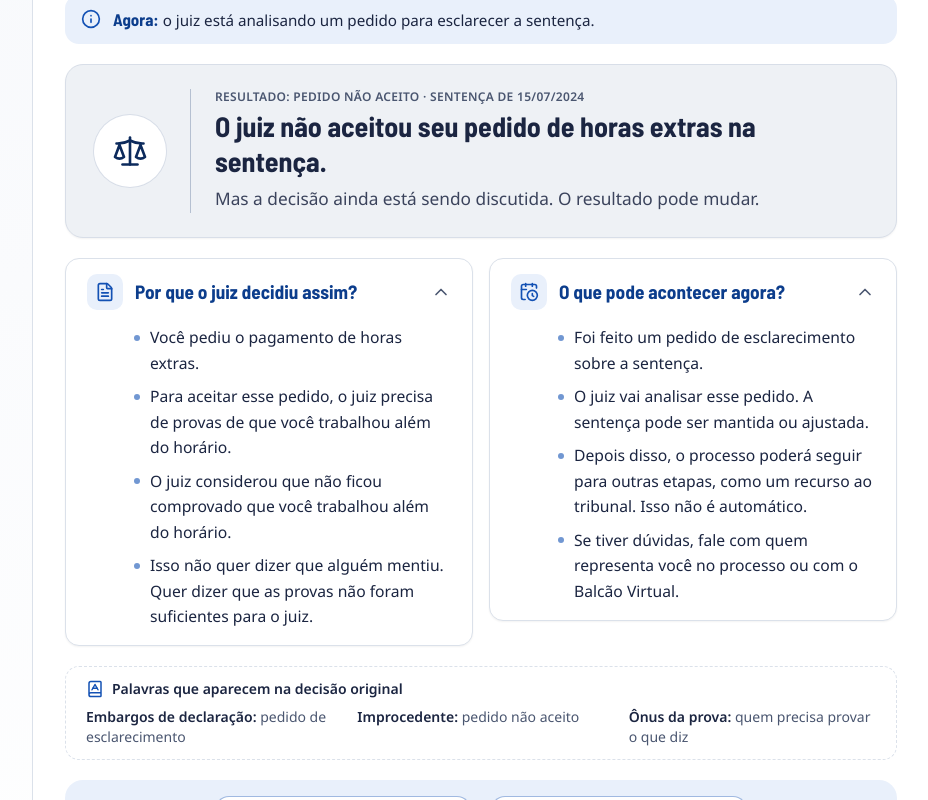
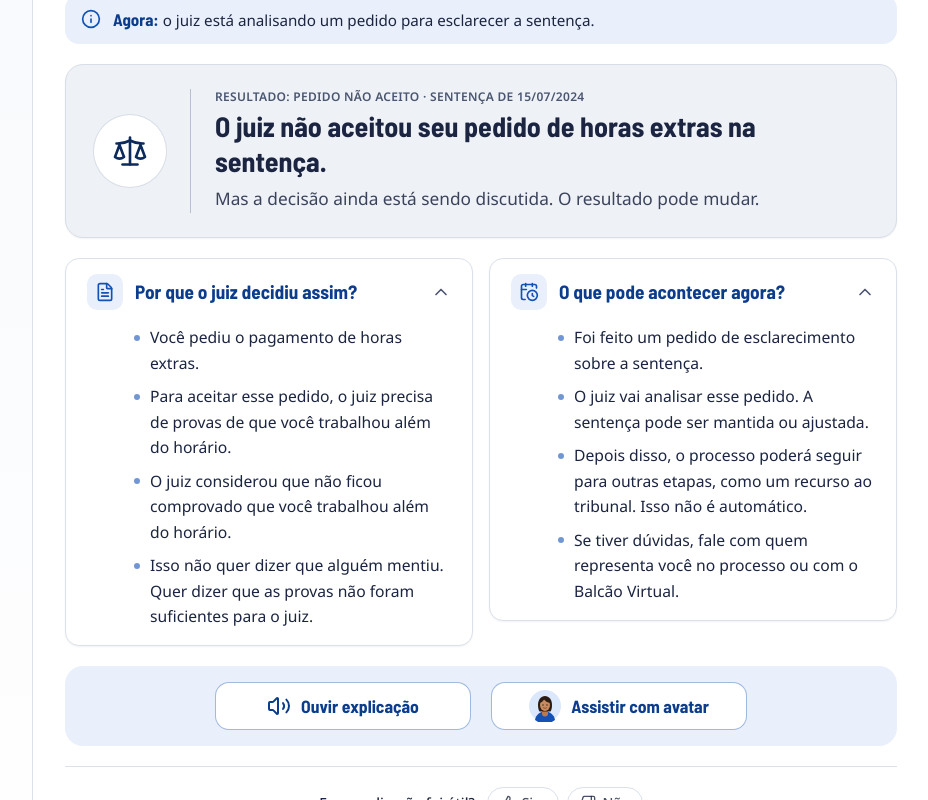
Before and after one commit to matheus-fonseca/entenda-sua-decisao-criejam2026, a Next.js app: page /processos/reclamacao-trabalhista in a window 1280 px wide. Shown: the part 607-1407 px from the top of the page, without its empty margins (351-1279 px from the left). Built offline with nearby package versions, Linux system fonts and the light colour scheme.

Commit message:
refactor: simplifica conteúdo da explicação e do login
- remove a seção "Palavras que aparecem na decisão original", seus dados
  e o tipo GlossaryTerm
- remove "Minha Justiça" da página de login e do título da aba

Co-Authored-By: Claude Opus 5.5 <noreply@anthropic.com>

```diff
--- a/src/app/layout.tsx
+++ b/src/app/layout.tsx
@@ -17,7 +17,7 @@ const titleFont = Barlow_Semi_Condensed({
 
 export const metadata: Metadata = {
   title: {
-    default: "Entenda sua Decisão · Minha Justiça (protótipo)",
+    default: "Entenda sua Decisão (protótipo)",
     template: "%s · Entenda sua Decisão (protótipo)",
   },
   description:
--- a/src/app/page.tsx
+++ b/src/app/page.tsx
@@ -22,8 +22,7 @@ export default function LoginPage() {
 
       <main id="conteudo" className="mx-auto grid w-full max-w-6xl flex-1 items-center gap-10 px-4 py-10 sm:px-6 lg:grid-cols-[1.1fr_0.9fr] lg:gap-16 lg:py-16">
         <section aria-labelledby="titulo-app">
-          <p className="text-sm font-semibold tracking-wide text-brand uppercase">Minha Justiça</p>
-          <h1 id="titulo-app" className="font-heading mt-2 text-[2.1rem] leading-tight font-bold text-brand-strong sm:text-[2.6rem]">
+          <h1 id="titulo-app" className="font-heading text-[2.1rem] leading-tight font-bold text-brand-strong sm:text-[2.6rem]">
             Entenda sua Decisão
           </h1>
           <p className="mt-3 max-w-xl text-lg leading-relaxed text-foreground/85">
--- a/src/app/processos/[id]/page.tsx
+++ b/src/app/processos/[id]/page.tsx
@@ -3,7 +3,6 @@ import Link from "next/link";
 import { notFound } from "next/navigation";
 import {
   ArrowLeft,
-  BookA,
   CalendarClock,
   FileText,
   FileWarning,
@@ -105,7 +104,6 @@ export default async function ProcessPage({ params }: PageProps<"/processos/[id]
   if (!process) notFound();
 
   const { decision } = process;
-  const glossary = decision.explanation?.glossary;
 
   return (
     <main id="conteudo" className="flex-1">
@@ -138,23 +136,6 @@ export default async function ProcessPage({ params }: PageProps<"/processos/[id]
 
         <ExplanationSection key={process.id} items={buildSections(process)} />
 
-        {glossary && glossary.length > 0 && (
-          <section aria-labelledby="glossario" className="rounded-xl border border-dashed border-border px-4 py-3 sm:px-5">
-            <h2 id="glossario" className="flex items-center gap-2 text-sm font-semibold text-foreground">
-              <BookA className="size-4.5 text-brand" aria-hidden="true" />
-              Palavras que aparecem na decisão original
-            </h2>
-            <dl className="mt-2 grid gap-x-6 gap-y-1.5 text-sm sm:grid-cols-2 lg:grid-cols-3">
-              {glossary.map((item) => (
-                <div key={item.term}>
-                  <dt className="inline font-semibold">{item.term}:</dt>{" "}
-                  <dd className="inline text-muted-foreground">{item.meaning}</dd>
-                </div>
-              ))}
-            </dl>
-          </section>
-        )}
-
         <AccessibilityControls key={process.id} text={buildSpokenExplanation(process)} />
 
         <div className="border-t border-border pt-4">
--- a/src/lib/data/processes.ts
+++ b/src/lib/data/processes.ts
@@ -80,11 +80,6 @@ export const processes: Process[] = [
           "O juiz vai analisar esse pedido. A sentença pode ser mantida ou ajustada.",
           "Depois disso, o processo poderá seguir para outras etapas, como um recurso ao tribunal. Isso não é automático.",
           "Se tiver dúvidas, fale com quem representa você no processo ou com o Balcão Virtual.",
-        ],
-        glossary: [
-          { term: "Embargos de declaração", meaning: "pedido de esclarecimento" },
-          { term: "Improcedente", meaning: "pedido não aceito" },
-          { term: "Ônus da prova", meaning: "quem precisa provar o que diz" },
         ],
       },
       original: {
@@ -191,11 +186,6 @@ export const processes: Process[] = [
           "Você e o INSS ainda podem pedir que o tribunal reveja a decisão. Isso se chama recurso.",
           "Se a decisão for mantida, o processo segue para a etapa em que o benefício é implantado e os valores são calculados.",
           "Não é possível informar aqui quando ou quanto será pago.",
-        ],
-        glossary: [
-          { term: "Procedência parcial", meaning: "parte do pedido foi aceita" },
-          { term: "Auxílio-doença", meaning: "nome antigo do auxílio por incapacidade temporária" },
-          { term: "Implantação", meaning: "quando o INSS passa a pagar o benefício" },
         ],
       },
       original: {
--- a/src/lib/types.ts
+++ b/src/lib/types.ts
@@ -44,17 +44,11 @@ export type DocumentType = "Sentença" | "Acórdão";
  */
 export type DecisionOutcome = "negado" | "parcial" | "inseguro";
 
-export interface GlossaryTerm {
-  term: string;
-  meaning: string;
-}
-
 export interface Explanation {
   /** "Por que o juiz decidiu assim?" — frases curtas. */
   why: string[];
   /** "O que pode acontecer agora?" — frases curtas, sem recomendação jurídica. */
   whatNext: string[];
-  glossary?: GlossaryTerm[];
 }
 
 export interface OriginalDocument {
```
